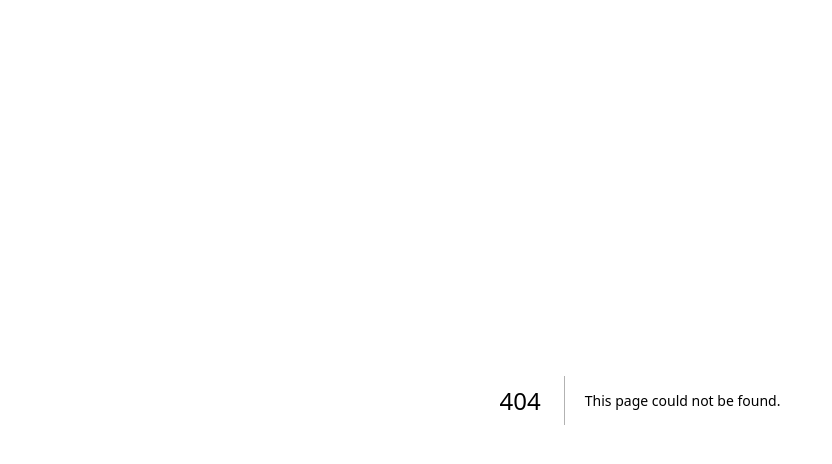
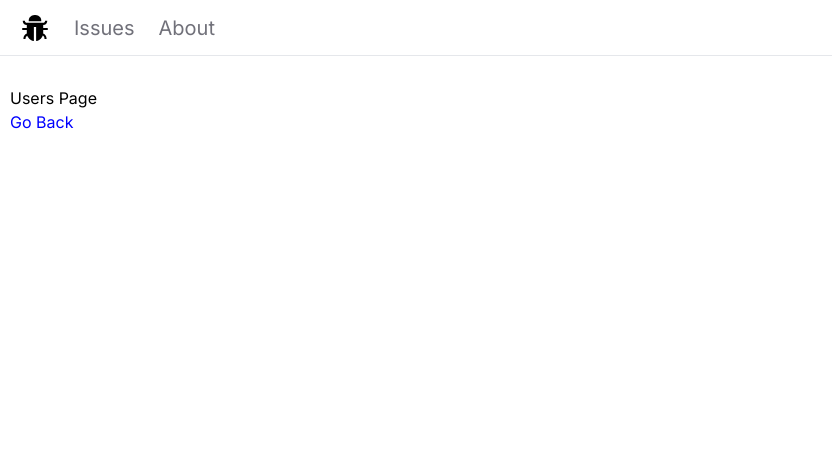
Before and after one commit to jahanzaibrao-dev/issue-tracker-next, a Next.js app: page /users in a window 1280 px wide. Before the commit this address had no page. Shown: the top 464 px of the page, without its empty margins (0-832 px from the left). Built offline with nearby package versions, Linux system fonts and the light colour scheme.

Commit message:
setup: base project

```diff
--- /dev/null
+++ b/app/about/page.tsx
@@ -0,0 +1,7 @@
+import React from "react";
+
+const AboutPage = () => {
+  return <div>About page</div>;
+};
+
+export default AboutPage;
--- /dev/null
+++ b/app/components/NavBar.tsx
@@ -0,0 +1,32 @@
+"use client";
+import React from "react";
+import { navItems } from "./utils";
+import Link from "next/link";
+import { AiFillBug } from "react-icons/ai";
+import { usePathname } from "next/navigation";
+
+const NavBar = () => {
+  const currentPath = usePathname();
+  return (
+    <nav className="mb-5 border-b h-14 px-5 flex items-center space-x-6 ">
+      <ul className="flex items-center space-x-6">
+        <Link href={"/"}>
+          <AiFillBug size={30} />
+        </Link>
+        {navItems.map((link) => (
+          <Link
+            className={`${
+              currentPath === link.href ? "text-zinc-800" : "text-zinc-500"
+            } hover:text-zinc-800 transition-colors text-xl`}
+            key={link.href}
+            href={link.href}
+          >
+            {link.label}
+          </Link>
+        ))}
+      </ul>
+    </nav>
+  );
+};
+
+export default NavBar;
--- /dev/null
+++ b/app/components/UserCard.tsx
@@ -0,0 +1,14 @@
+"use client";
+import React from "react";
+
+const UserCard = () => {
+  return (
+    <div>
+      <button onClick={() => console.log("navigating to user")}>
+        go to users
+      </button>
+    </div>
+  );
+};
+
+export default UserCard;
--- /dev/null
+++ b/app/components/utils.ts
@@ -0,0 +1,10 @@
+export const navItems = [
+  {
+    label: "Issues",
+    href: "/issues",
+  },
+  {
+    label: "About",
+    href: "/about",
+  },
+];
--- a/app/globals.css
+++ b/app/globals.css
@@ -4,24 +4,14 @@
 
 :root {
   --foreground-rgb: 0, 0, 0;
-  --background-start-rgb: 214, 219, 220;
-  --background-end-rgb: 255, 255, 255;
 }
 
 @media (prefers-color-scheme: dark) {
   :root {
     --foreground-rgb: 255, 255, 255;
-    --background-start-rgb: 0, 0, 0;
-    --background-end-rgb: 0, 0, 0;
   }
 }
 
 body {
   color: rgb(var(--foreground-rgb));
-  background: linear-gradient(
-      to bottom,
-      transparent,
-      rgb(var(--background-end-rgb))
-    )
-    rgb(var(--background-start-rgb));
 }
--- /dev/null
+++ b/app/issues/page.tsx
@@ -0,0 +1,7 @@
+import React from "react";
+
+const IssuesPage = () => {
+  return <div>Issues Page</div>;
+};
+
+export default IssuesPage;
--- a/app/layout.tsx
+++ b/app/layout.tsx
@@ -1,22 +1,26 @@
-import type { Metadata } from 'next'
-import { Inter } from 'next/font/google'
-import './globals.css'
+import type { Metadata } from "next";
+import { Inter } from "next/font/google";
+import "./globals.css";
+import NavBar from "./components/NavBar";
 
-const inter = Inter({ subsets: ['latin'] })
+const inter = Inter({ subsets: ["latin"] });
 
 export const metadata: Metadata = {
-  title: 'Create Next App',
-  description: 'Generated by create next app',
-}
+  title: "Create Next App",
+  description: "Generated by create next app",
+};
 
 export default function RootLayout({
   children,
 }: {
-  children: React.ReactNode
+  children: React.ReactNode;
 }) {
   return (
     <html lang="en">
-      <body className={inter.className}>{children}</body>
+      <body className={inter.className}>
+        <NavBar />
+        <main>{children}</main>
+      </body>
     </html>
-  )
+  );
 }
--- a/app/page.tsx
+++ b/app/page.tsx
@@ -1,113 +1,6 @@
-import Image from 'next/image'
+import Link from "next/link";
+import UserCard from "./components/UserCard";
 
 export default function Home() {
-  return (
-    <main className="flex min-h-screen flex-col items-center justify-between p-24">
-      <div className="z-10 max-w-5xl w-full items-center justify-between font-mono text-sm lg:flex">
-        <p className="fixed left-0 top-0 flex w-full justify-center border-b border-gray-300 bg-gradient-to-b from-zinc-200 pb-6 pt-8 backdrop-blur-2xl dark:border-neutral-800 dark:bg-zinc-800/30 dark:from-inherit lg:static lg:w-auto  lg:rounded-xl lg:border lg:bg-gray-200 lg:p-4 lg:dark:bg-zinc-800/30">
-          Get started by editing&nbsp;
-          <code className="font-mono font-bold">app/page.tsx</code>
-        </p>
-        <div className="fixed bottom-0 left-0 flex h-48 w-full items-end justify-center bg-gradient-to-t from-white via-white dark:from-black dark:via-black lg:static lg:h-auto lg:w-auto lg:bg-none">
-          <a
-            className="pointer-events-none flex place-items-center gap-2 p-8 lg:pointer-events-auto lg:p-0"
-            href="https://vercel.com?utm_source=create-next-app&utm_medium=appdir-template&utm_campaign=create-next-app"
-            target="_blank"
-            rel="noopener noreferrer"
-          >
-            By{' '}
-            <Image
-              src="/vercel.svg"
-              alt="Vercel Logo"
-              className="dark:invert"
-              width={100}
-              height={24}
-              priority
-            />
-          </a>
-        </div>
-      </div>
-
-      <div className="relative flex place-items-center before:absolute before:h-[300px] before:w-[480px] before:-translate-x-1/2 before:rounded-full before:bg-gradient-radial before:from-white before:to-transparent before:blur-2xl before:content-[''] after:absolute after:-z-20 after:h-[180px] after:w-[240px] after:translate-x-1/3 after:bg-gradient-conic after:from-sky-200 after:via-blue-200 after:blur-2xl after:content-[''] before:dark:bg-gradient-to-br before:dark:from-transparent before:dark:to-blue-700 before:dark:opacity-10 after:dark:from-sky-900 after:dark:via-[#0141ff] after:dark:opacity-40 before:lg:h-[360px] z-[-1]">
-        <Image
-          className="relative dark:drop-shadow-[0_0_0.3rem_#ffffff70] dark:invert"
-          src="/next.svg"
-          alt="Next.js Logo"
-          width={180}
-          height={37}
-          priority
-        />
-      </div>
-
-      <div className="mb-32 grid text-center lg:max-w-5xl lg:w-full lg:mb-0 lg:grid-cols-4 lg:text-left">
-        <a
-          href="https://nextjs.org/docs?utm_source=create-next-app&utm_medium=appdir-template&utm_campaign=create-next-app"
-          className="group rounded-lg border border-transparent px-5 py-4 transition-colors hover:border-gray-300 hover:bg-gray-100 hover:dark:border-neutral-700 hover:dark:bg-neutral-800/30"
-          target="_blank"
-          rel="noopener noreferrer"
-        >
-          <h2 className={`mb-3 text-2xl font-semibold`}>
-            Docs{' '}
-            <span className="inline-block transition-transform group-hover:translate-x-1 motion-reduce:transform-none">
-              -&gt;
-            </span>
-          </h2>
-          <p className={`m-0 max-w-[30ch] text-sm opacity-50`}>
-            Find in-depth information about Next.js features and API.
-          </p>
-        </a>
-
-        <a
-          href="https://nextjs.org/learn?utm_source=create-next-app&utm_medium=appdir-template-tw&utm_campaign=create-next-app"
-          className="group rounded-lg border border-transparent px-5 py-4 transition-colors hover:border-gray-300 hover:bg-gray-100 hover:dark:border-neutral-700 hover:dark:bg-neutral-800/30"
-          target="_blank"
-          rel="noopener noreferrer"
-        >
-          <h2 className={`mb-3 text-2xl font-semibold`}>
-            Learn{' '}
-            <span className="inline-block transition-transform group-hover:translate-x-1 motion-reduce:transform-none">
-              -&gt;
-            </span>
-          </h2>
-          <p className={`m-0 max-w-[30ch] text-sm opacity-50`}>
-            Learn about Next.js in an interactive course with&nbsp;quizzes!
-          </p>
-        </a>
-
-        <a
-          href="https://vercel.com/templates?framework=next.js&utm_source=create-next-app&utm_medium=appdir-template&utm_campaign=create-next-app"
-          className="group rounded-lg border border-transparent px-5 py-4 transition-colors hover:border-gray-300 hover:bg-gray-100 hover:dark:border-neutral-700 hover:dark:bg-neutral-800/30"
-          target="_blank"
-          rel="noopener noreferrer"
-        >
-          <h2 className={`mb-3 text-2xl font-semibold`}>
-            Templates{' '}
-            <span className="inline-block transition-transform group-hover:translate-x-1 motion-reduce:transform-none">
-              -&gt;
-            </span>
-          </h2>
-          <p className={`m-0 max-w-[30ch] text-sm opacity-50`}>
-            Explore starter templates for Next.js.
-          </p>
-        </a>
-
-        <a
-          href="https://vercel.com/new?utm_source=create-next-app&utm_medium=appdir-template&utm_campaign=create-next-app"
-          className="group rounded-lg border border-transparent px-5 py-4 transition-colors hover:border-gray-300 hover:bg-gray-100 hover:dark:border-neutral-700 hover:dark:bg-neutral-800/30"
-          target="_blank"
-          rel="noopener noreferrer"
-        >
-          <h2 className={`mb-3 text-2xl font-semibold`}>
-            Deploy{' '}
-            <span className="inline-block transition-transform group-hover:translate-x-1 motion-reduce:transform-none">
-              -&gt;
-            </span>
-          </h2>
-          <p className={`m-0 max-w-[30ch] text-sm opacity-50`}>
-            Instantly deploy your Next.js site to a shareable URL with Vercel.
-          </p>
-        </a>
-      </div>
-    </main>
-  )
+  return <div style={{ padding: "10px" }}>Home Page</div>;
 }
--- /dev/null
+++ b/app/users/page.tsx
@@ -0,0 +1,15 @@
+import Link from "next/link";
+import React from "react";
+
+const Users = () => {
+  return (
+    <div style={{ padding: "10px" }}>
+      <h1>Users Page</h1>
+      <Link style={{ color: "blue", marginTop: "10px" }} href={"/"}>
+        Go Back
+      </Link>
+    </div>
+  );
+};
+
+export default Users;
```
Also changed, not shown: package.json (+5 -4 lines), 1 other file (tests, documents, lock files or other folders).
